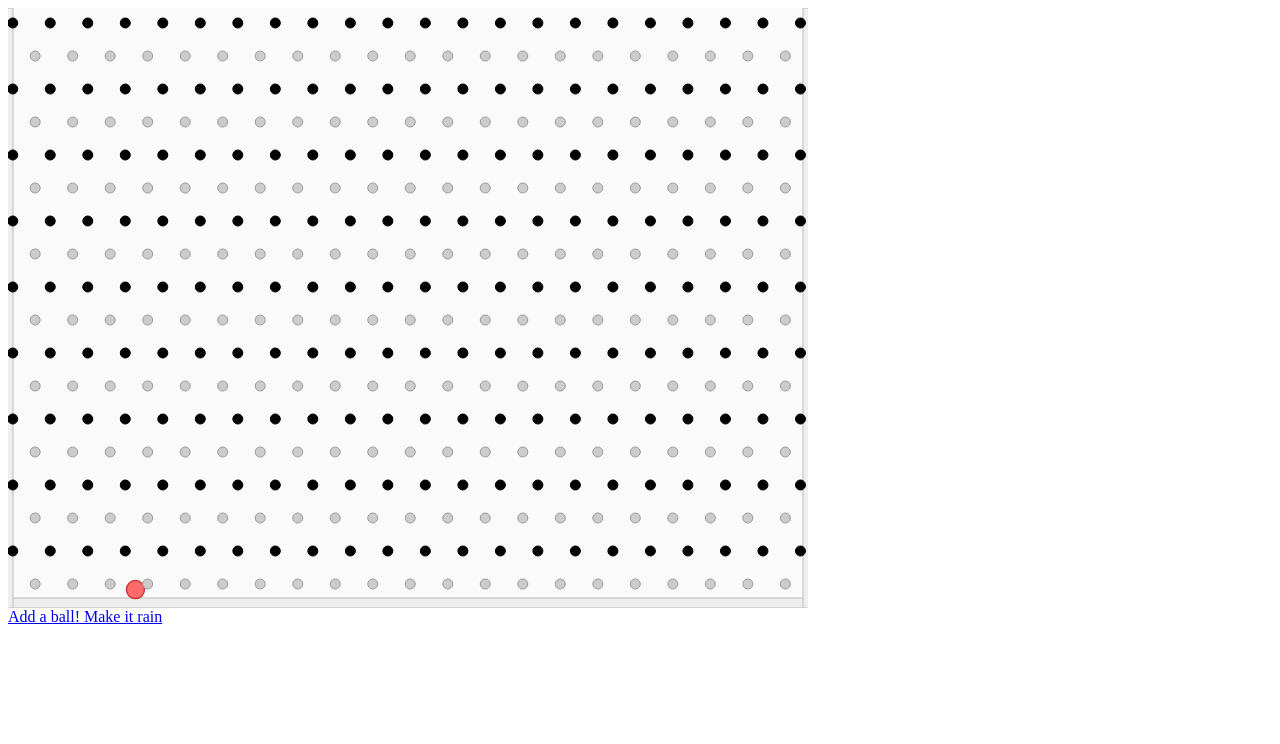
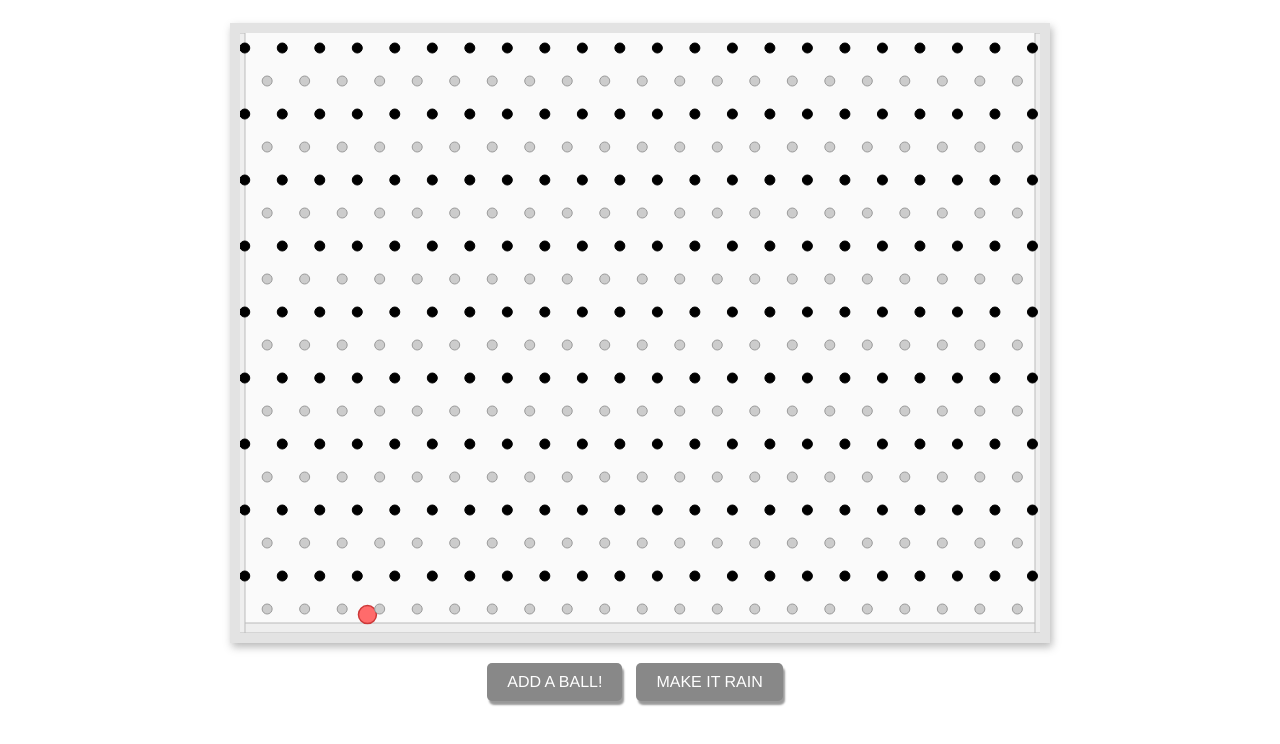
Before and after one commit to brentvatne/matter-cljs-fun, a plain HTML site: page index.html in a window 1280 px wide. Drawn offline with Linux system fonts and the light colour scheme.

Commit message:
Add stylesheet

```diff
--- a/index.html
+++ b/index.html
@@ -4,6 +4,7 @@
         <script src="out/goog/base.js" type="text/javascript"></script>
         <script src="matter_cljs_fun.js" type="text/javascript"></script>
         <script type="text/javascript">goog.require("matter_cljs_fun.core");</script>
+        <link rel="stylesheet" href="plinko.css">
         <!-- <script src="example.js" type="text/javascript"></script> -->
     </body>
 
--- /dev/null
+++ b/plinko.css
@@ -0,0 +1,29 @@
+body {
+  text-align: center;
+  padding-top: 15px;
+}
+
+.container {
+  margin-bottom: 20px;
+}
+
+canvas {
+  background: rgb(249, 249, 249);
+  margin: 0 auto;
+  display: block;
+  border: 10px solid #E3E3E3;
+  box-shadow: 2px 4px 8px rgba(80, 80, 80, 0.4);
+}
+
+a {
+  display: inline-block;
+  text-decoration: none;
+  padding: 10px 20px;
+  background: #888;
+  border-radius: 5px;
+  font-family: Helvetica;
+  text-transform: uppercase;
+  color: #fff;
+  box-shadow: 2px 4px 2px rgba(0,0,0,0.4);
+  margin-right: 10px;
+}
```
Also changed, not shown: 2 other files.
